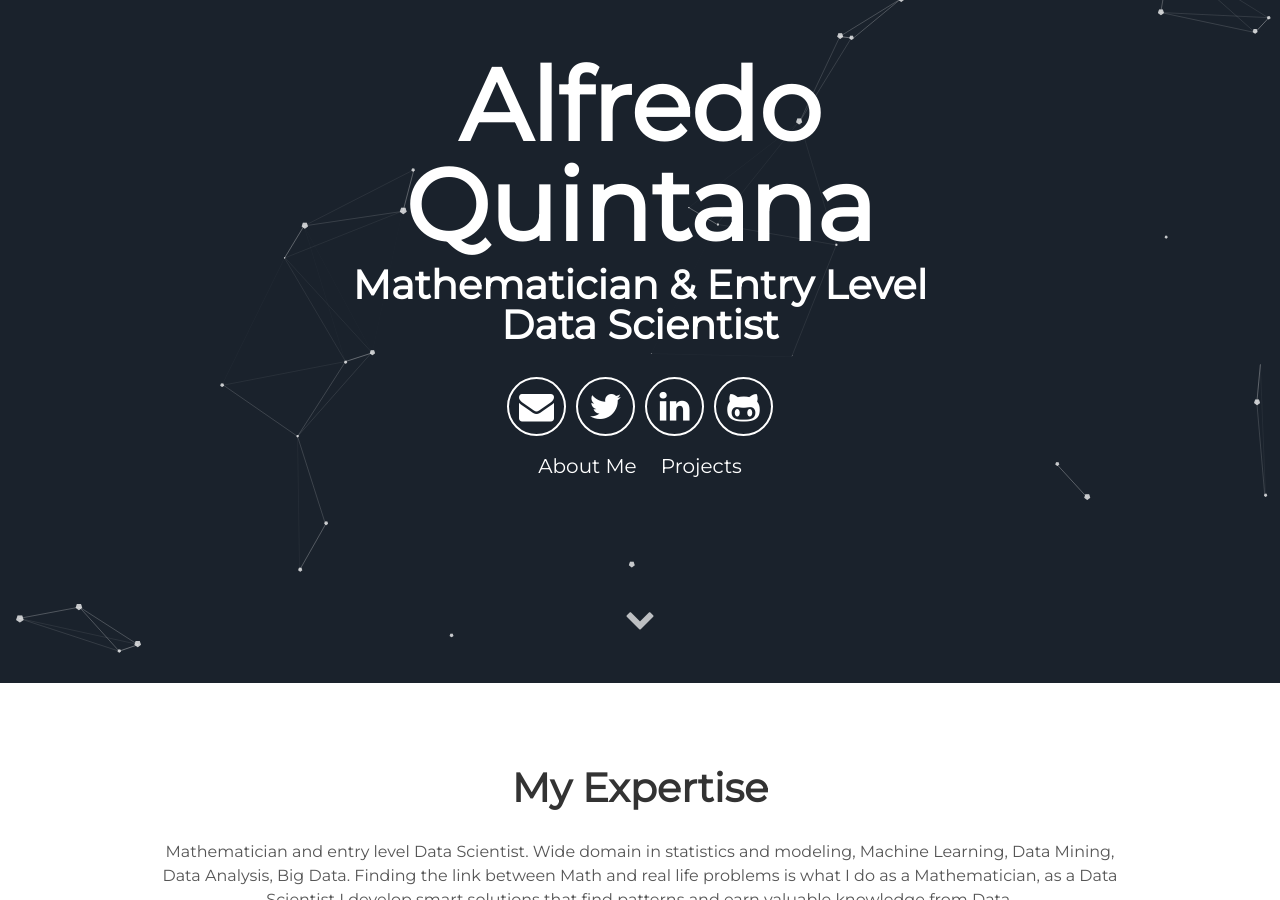
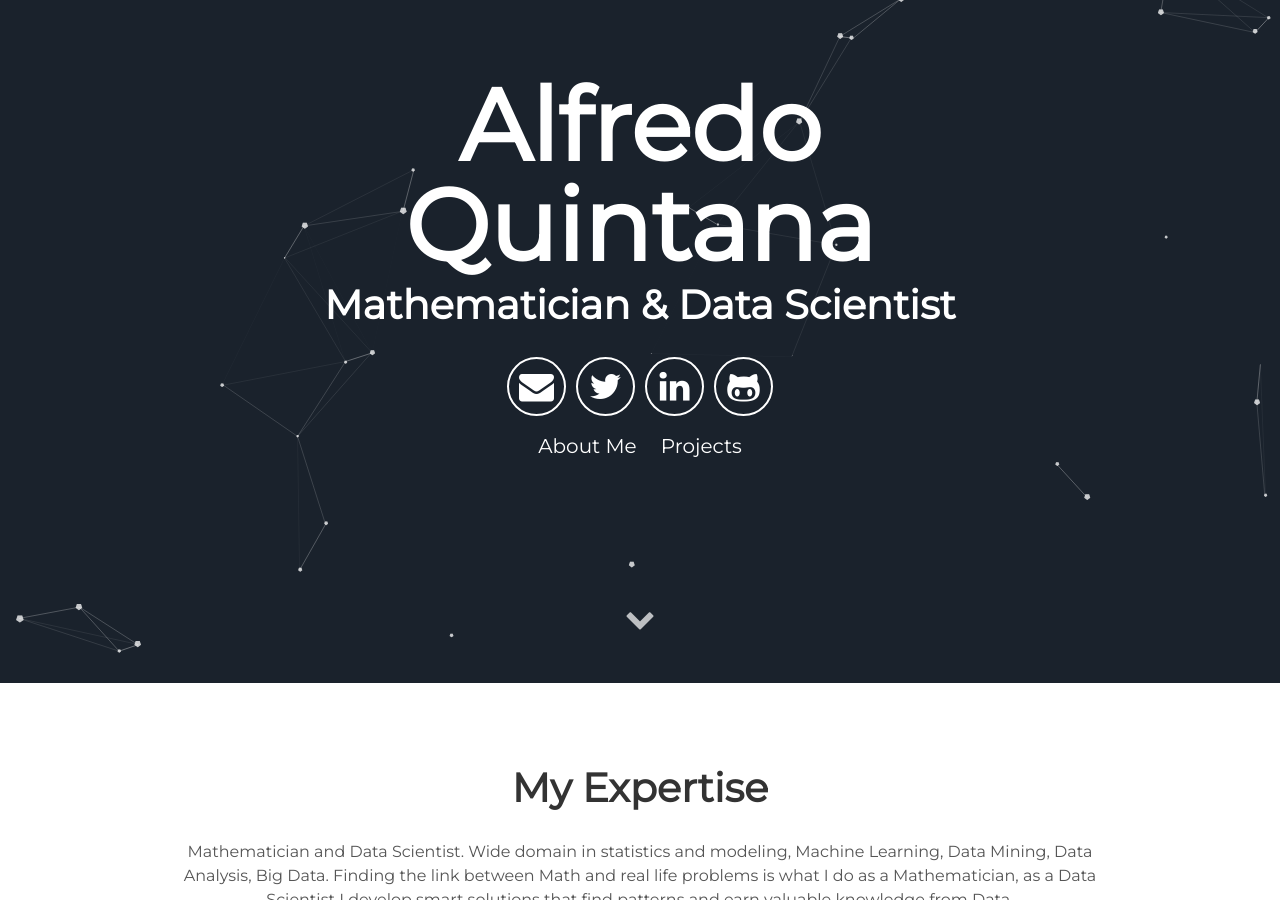
Before and after one commit to Qalfredo/Personal-Portfolio, a Jekyll site: the page built from index.html, in a window 1280 px wide and 900 px high, scrolled down 217 px. Built offline with Jekyll 4.4.1, drawn with Linux system fonts in a browser that asks for light colours; some of the changed text lies outside the part shown.

Commit message:
minor change in title

```diff
--- a/_config.yml
+++ b/_config.yml
@@ -6,11 +6,11 @@ description: A blog about lorem ipsum dolor sit amet
 
 # User settings
 username: Alfredo Quintana
-user_description: Mathematician and entry level Data Scientist. Wide domain in statistics and modeling, Machine Learning, Data Mining, Data Analysis, Big Data. Finding the link between Math and real life problems is what I do as a Mathematician, as a Data Scientist I develop smart solutions that find patterns and earn valuable knowledge from Data.
-user_title: Mathematician & Entry Level Data Scientist
+user_description: Mathematician and Data Scientist. Wide domain in statistics and modeling, Machine Learning, Data Mining, Data Analysis, Big Data. Finding the link between Math and real life problems is what I do as a Mathematician, as a Data Scientist I develop smart solutions that find patterns and earn valuable knowledge from Data.
+user_title: Mathematician & Data Scientist
 email: alfredo.quintana.14@gmail.com
 twitter_username: alfredoq14
-github_username:  Qalfredos
+github_username:  Qalfredo
 gplus_username:  lorem_ipsum
 
 # Google-analytics
```
